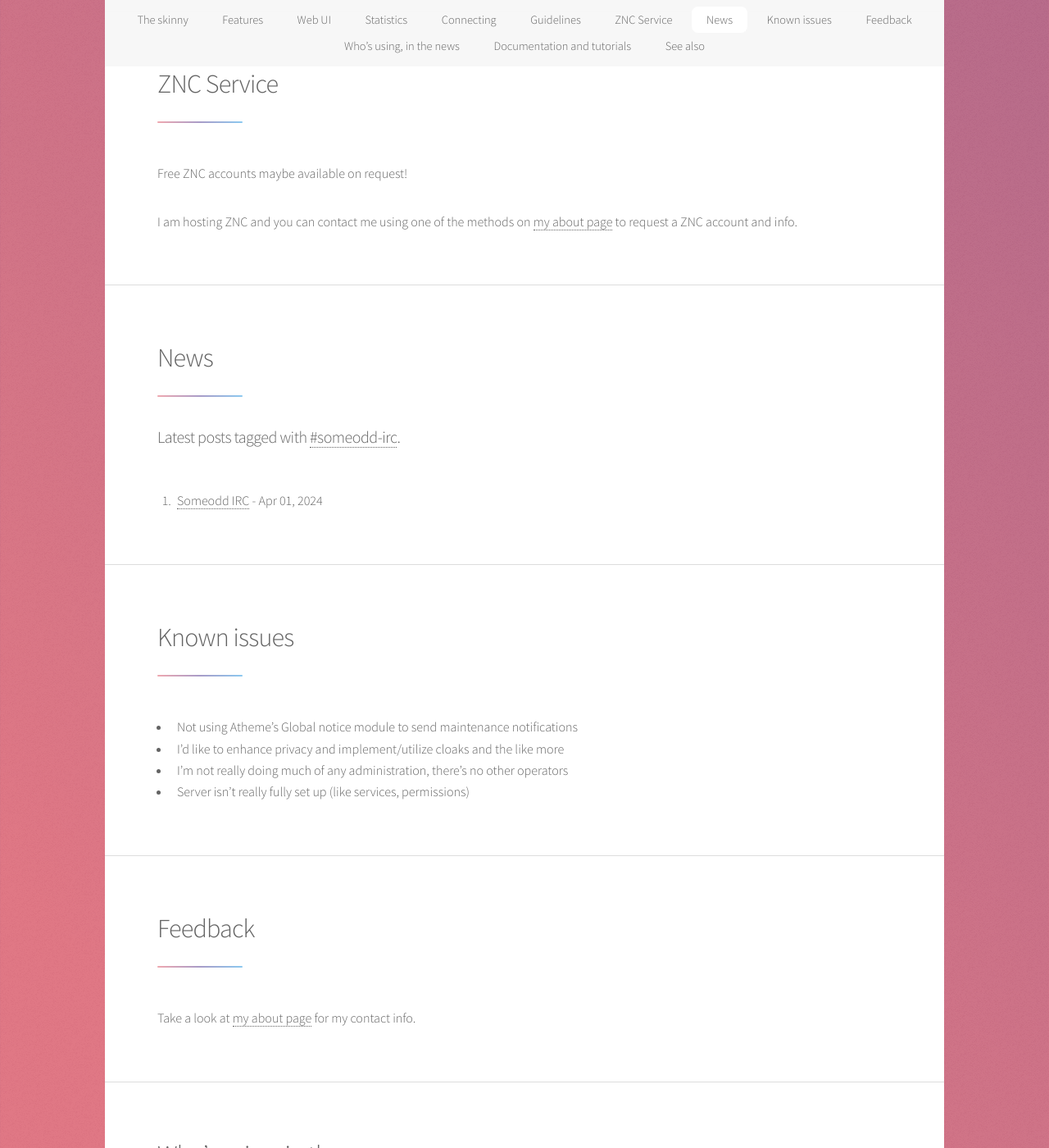
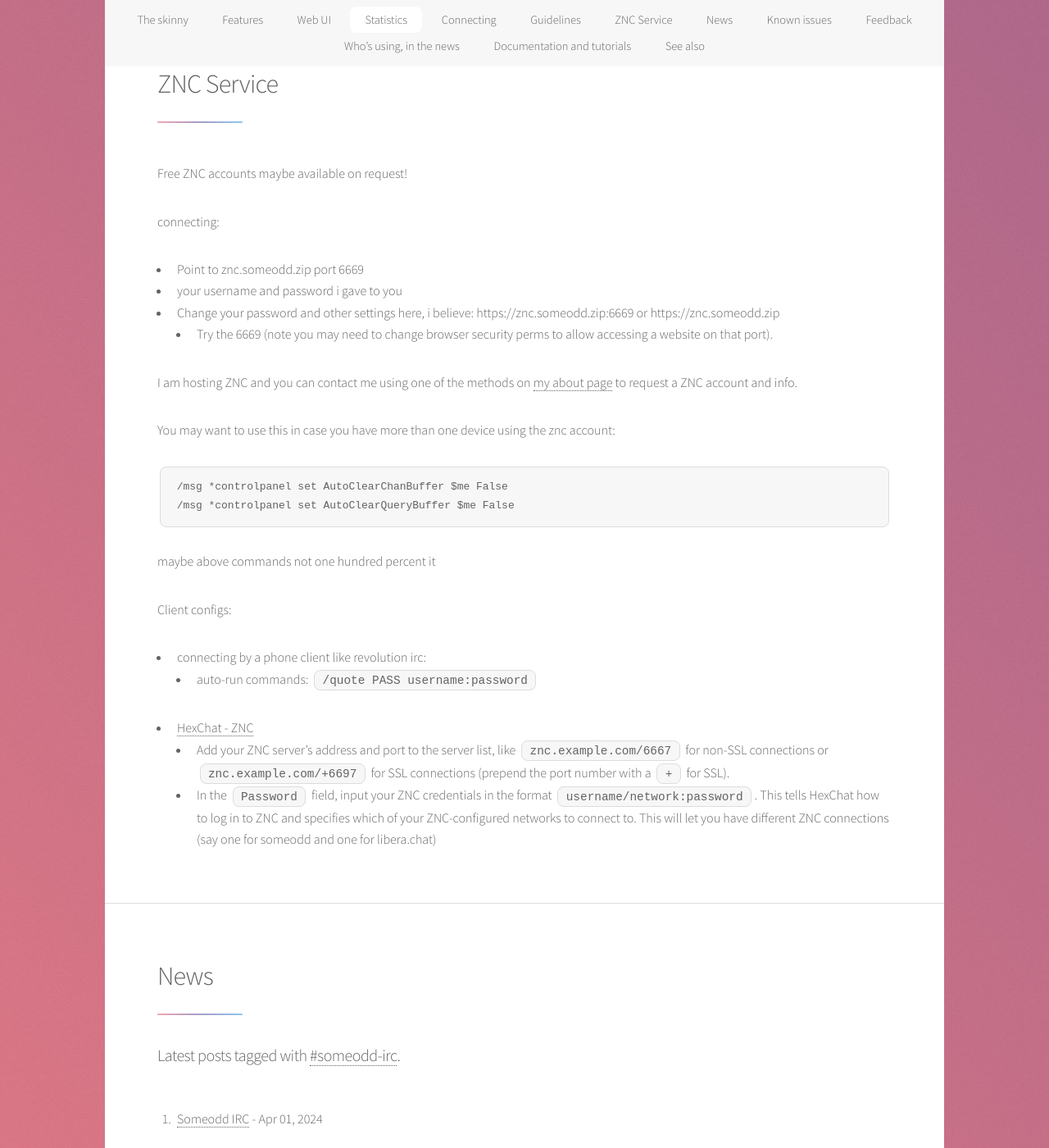
Before and after one commit to someodd/someodd.github.io, a Jekyll site: the page built from showcase/_posts/2024-04-01-irc-server.md, in a window 1280 px wide and 1400 px high, scrolled down 6501 px. Shown: the whole window at 82% size. Built offline with Jekyll 4.4.1, drawn with Linux system fonts in a browser that asks for light colours.

Commit message:
znc info + more?

````diff
--- a/showcase/_posts/2024-04-01-irc-server.md
+++ b/showcase/_posts/2024-04-01-irc-server.md
@@ -137,7 +137,31 @@ In order of how much I care to enforce:
 
 Free ZNC accounts maybe available on request!
 
+connecting:
+
+* Point to znc.someodd.zip port 6669
+* your username and password i gave to you
+* Change your password and other settings here, i believe: https://znc.someodd.zip:6669 or https://znc.someodd.zip
+  * Try the 6669 (note you may need to change browser security perms to allow accessing a website on that port).
+
 I am hosting ZNC and you can contact me using one of the methods on [my about page](/about) to request a ZNC account and info.
+
+You may want to use this in case you have more than one device using the znc account:
+
+```
+/msg *controlpanel set AutoClearChanBuffer $me False
+/msg *controlpanel set AutoClearQueryBuffer $me False
+```
+
+maybe above commands not one hundred percent it
+
+Client configs:
+
+* connecting by a phone client like revolution irc:
+  * auto-run commands: `/quote PASS username:password`
+* [HexChat - ZNC](https://wiki.znc.in/HexChat)
+  * Add your ZNC server’s address and port to the server list, like `znc.example.com/6667` for non-SSL connections or `znc.example.com/+6697` for SSL connections (prepend the port number with a `+` for SSL).
+  * In the `Password` field, input your ZNC credentials in the format `username/network:password`. This tells HexChat how to log in to ZNC and specifies which of your ZNC-configured networks to connect to. This will let you have different ZNC connections (say one for someodd and one for libera.chat)
 
 ## News
 
````
